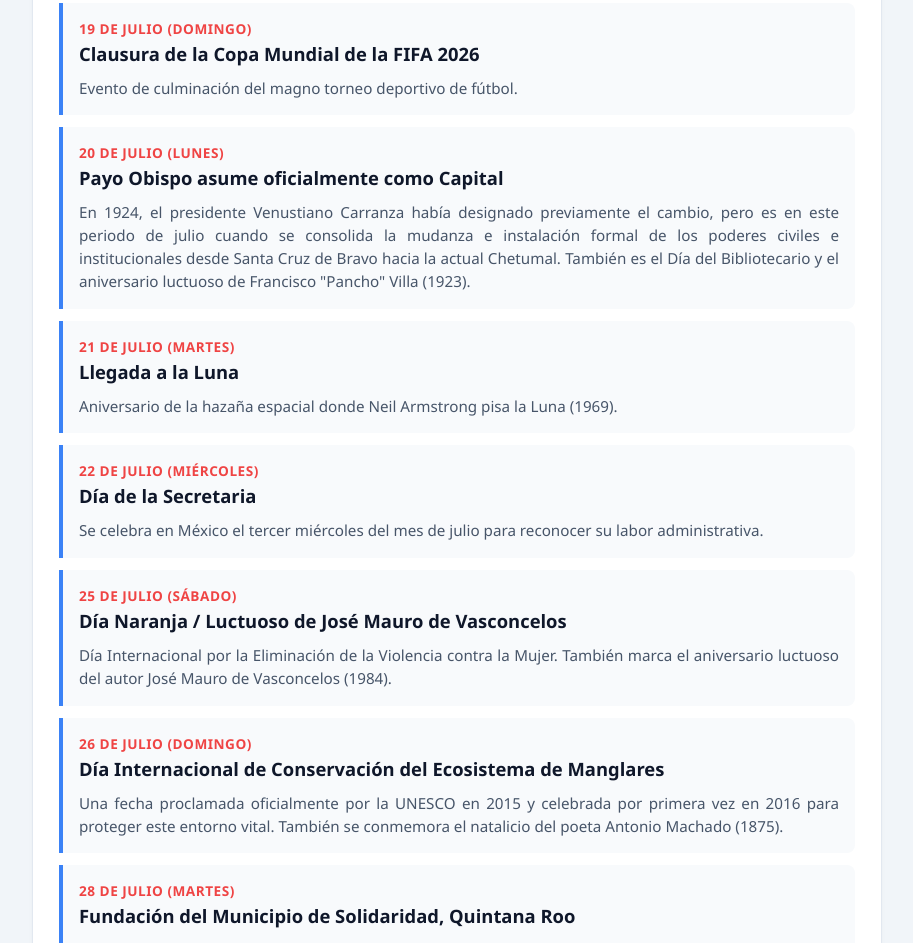
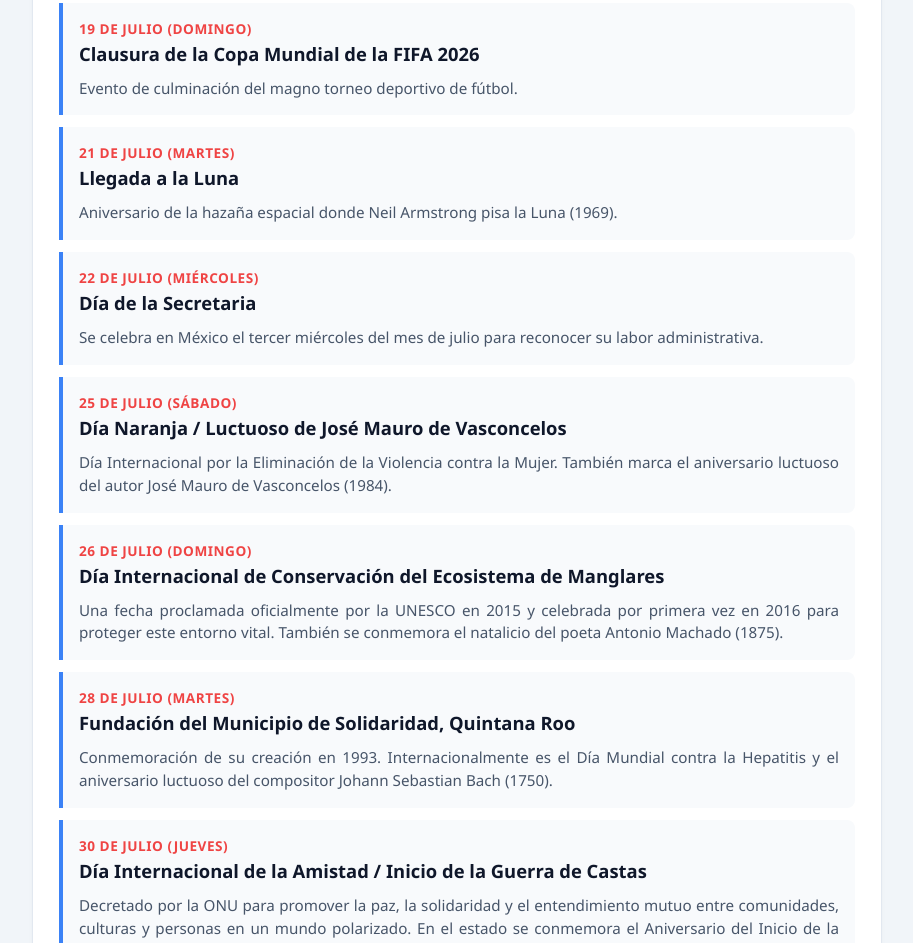
Before and after one commit to Calu88/CalendarioE, a plain HTML site: page index.html in a window 1280 px wide. Shown: the part 10868-11811 px from the top of the page, without its empty margins (183-1096 px from the left). Drawn offline with Linux system fonts and the light colour scheme.

Commit message:
Remove July 20 historical event from index.html
Removed historical event details for July 20.

```diff
--- a/index.html
+++ b/index.html
@@ -659,11 +659,6 @@
                 <p class="descripcion">Evento de culminación del magno torneo deportivo de fútbol.</p>
             </div>
             <div class="seccion-diaria">
-                <span class="dia-texto">20 de julio (Lunes)</span>
-                <span class="titulo-evento">Payo Obispo asume oficialmente como Capital</span>
-                <p class="descripcion">En 1924, el presidente Venustiano Carranza había designado previamente el cambio, pero es en este periodo de julio cuando se consolida la mudanza e instalación formal de los poderes civiles e institucionales desde Santa Cruz de Bravo hacia la actual Chetumal. También es el Día del Bibliotecario y el aniversario luctuoso de Francisco "Pancho" Villa (1923).</p>
-            </div>
-            <div class="seccion-diaria">
                 <span class="dia-texto">21 de julio (Martes)</span>
                 <span class="titulo-evento">Llegada a la Luna</span>
                 <p class="descripcion">Aniversario de la hazaña espacial donde Neil Armstrong pisa la Luna (1969).</p>
```
